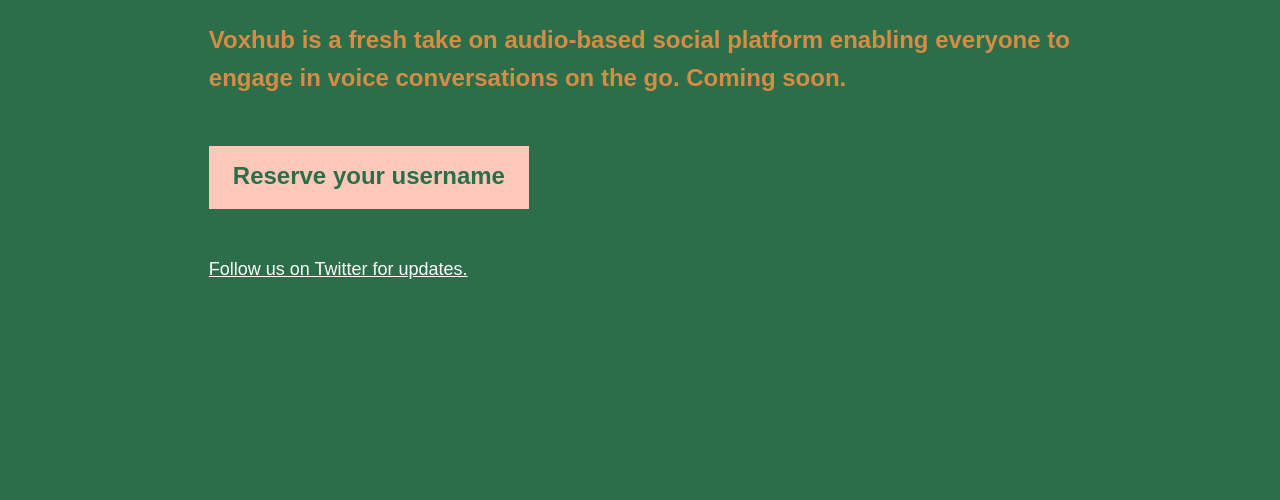
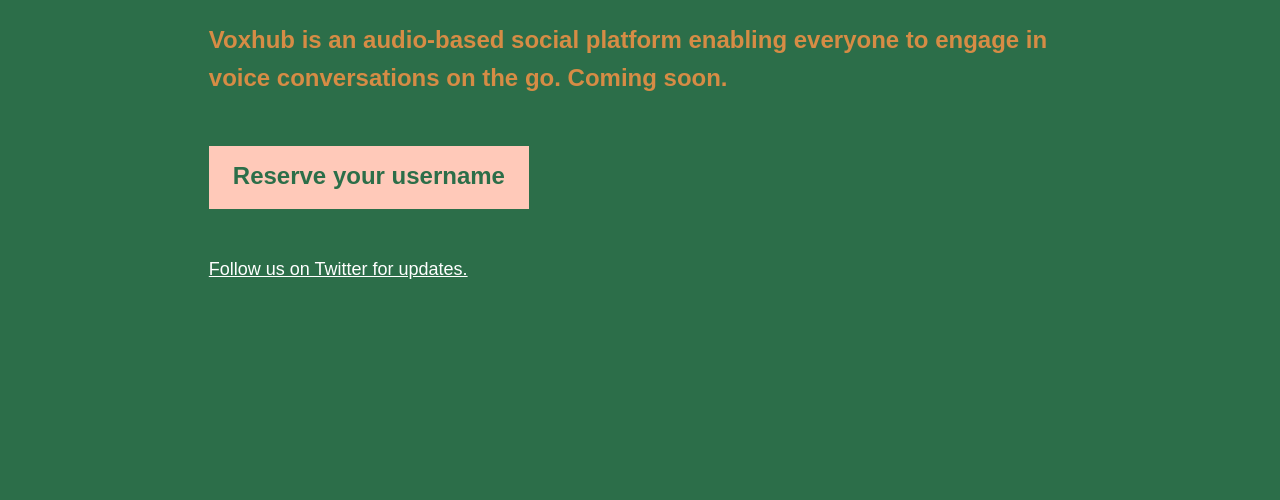
Before and after one commit to aditi-de/voxhub, a plain HTML site: page index.html in a window 1280 px wide. Shown: the part 300-800 px from the top of the page. Drawn offline with Linux system fonts and the light colour scheme.

Commit message:
Update index.html

```diff
--- a/index.html
+++ b/index.html
@@ -19,7 +19,7 @@
             <div class="Container">
                 <div class="Column">
                     <h3 class="heading3-axct7">Listen. Share. Connect.</h3>
-                    <p class="paragraph-gondx">Voxhub is a fresh take on audio-based social platform enabling everyone to engage in voice conversations on the go. Coming soon.</p>
+                    <p class="paragraph-gondx">Voxhub is an audio-based social platform enabling everyone to engage in voice conversations on the go. Coming soon.</p>
                     <a class="Button" href="https://tvob7w7rmjn.typeform.com/to/cqo5NrwA">
                         <span class="span-jwhjg">
                             <b class="bold-an72e">Reserve your username</b>
```
